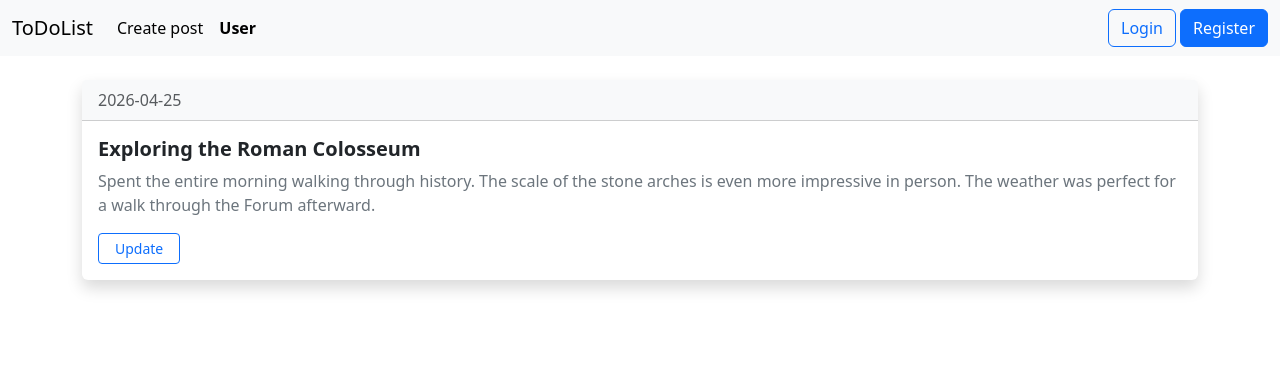
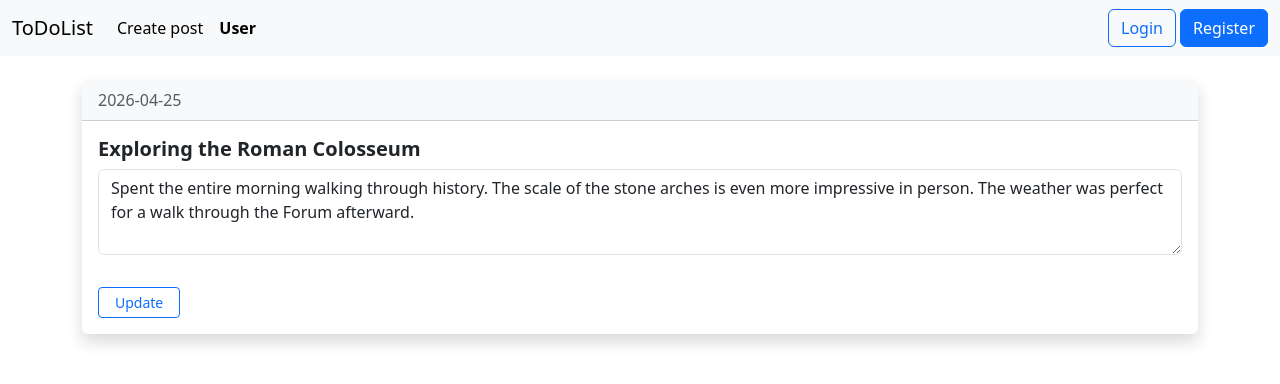
Before and after one commit to MubeenBhatti563/ToDoList_Django_React, a React (Vite) app in the folder frontend/: page /edit-post/1 in a window 1280 px wide. Shown: the top 384 px of the page. Built offline with nearby package versions, Linux system fonts and the light colour scheme.

Commit message:
Create handleUpdate function

```diff
--- a/frontend/src/components/Edit.jsx
+++ b/frontend/src/components/Edit.jsx
@@ -1,25 +1,41 @@
-import React from "react";
-import { Link, useParams } from "react-router-dom";
-import { data } from "../components/data";
+import React, { useState } from "react";
+import { Link, useNavigate, useParams } from "react-router-dom";
 
-const Edit = () => {
+const Edit = ({ informations, setInformations }) => {
   const { id } = useParams();
-  const item = data.filter((i) => i.id === Number(id));
-  console.log(item);
+  const navigate = useNavigate();
+  const item = informations.find((i) => i.id === Number(id));
+  const [content, setContent] = useState(item ? item.content : "");
+
+  const handleUpdate = () => {
+    const updatedList = informations.map((info) =>
+      String(info.id) === String(id) ? { ...info, content: content } : info,
+    );
+
+    setInformations(updatedList);
+    navigate("/");
+  };
   return (
     <div className="container-sm mt-4">
       <div className="col my-3">
         <div className="card h-100 shadow border-0">
-          <div className="card-header bg-light text-muted">{item[0].date}</div>
+          <div className="card-header bg-light text-muted">{item.date}</div>
           <div className="card-body d-flex flex-column">
-            <h5 className="card-title fw-bold">{item[0].title}</h5>
-            <div className="card-text text-secondary">
-              <div className="transition-wrapper collapsed">
-                {item[0].content}
-              </div>
+            <h5 className="card-title fw-bold">{item.title}</h5>
+            <div className="mb-3">
+              <textarea
+                className="form-control"
+                id="exampleFormControlTextarea1"
+                rows="3"
+                onChange={(e) => setContent(e.target.value)}
+                value={content}
+              ></textarea>
             </div>
             <div className="d-flex justify-content-between mt-auto pt-3">
-              <button className="btn btn-sm btn-outline-primary px-3">
+              <button
+                className="btn btn-sm btn-outline-primary px-3"
+                onClick={handleUpdate}
+              >
                 Update
               </button>
             </div>
```
